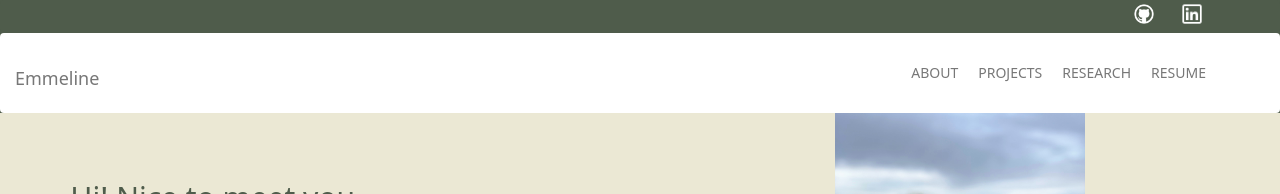
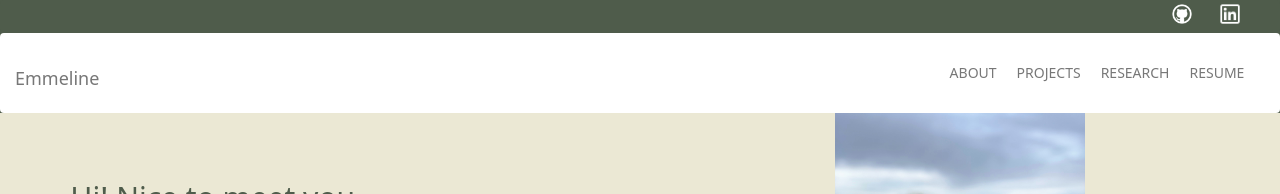
Before and after one commit to emmeline2/emmeline2.github.io, a Jekyll site: the page built from index.html, in a window 1280 px wide. Shown: the top 194 px of the page. Built offline with Jekyll 4.4.1, drawn with Linux system fonts in a browser that asks for light colours.

Commit message:
2 percent

```diff
--- a/css/main.css
+++ b/css/main.css
@@ -48,7 +48,7 @@ p {
 
 .navbar {
     margin-bottom: 0;
-    padding-right: 5%;
+    padding-right: 2%;
     background-color: white;
     color: #4F5C4B;
     border: 0;
```
